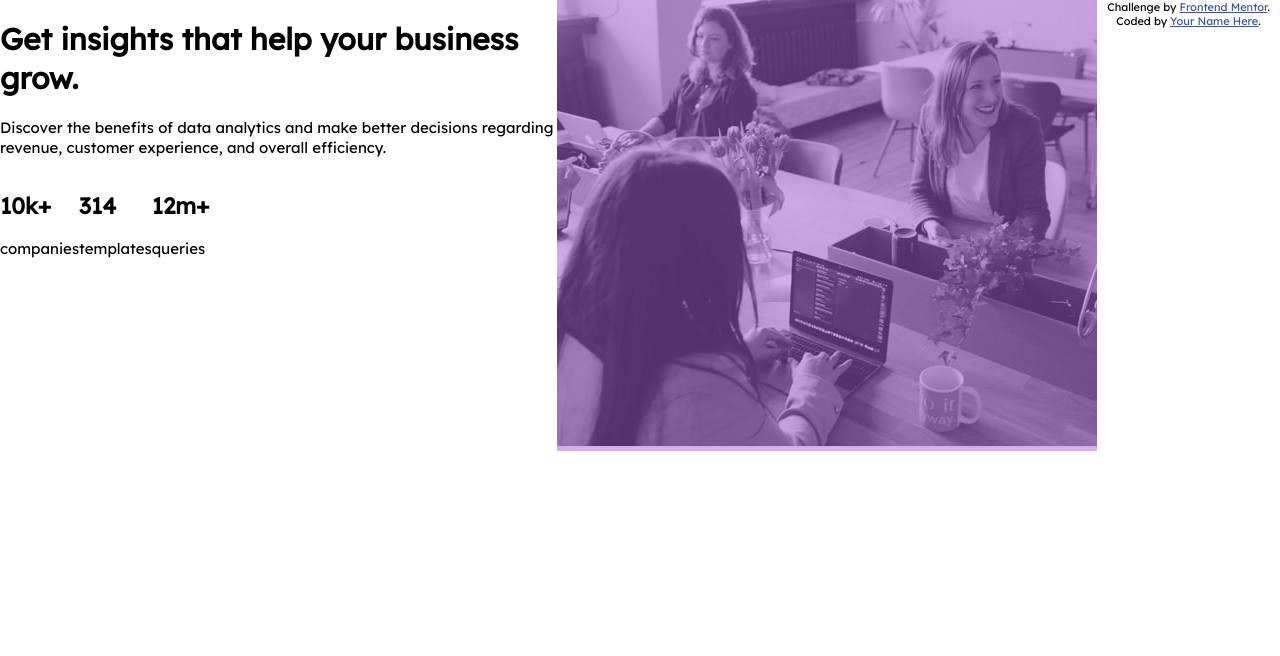
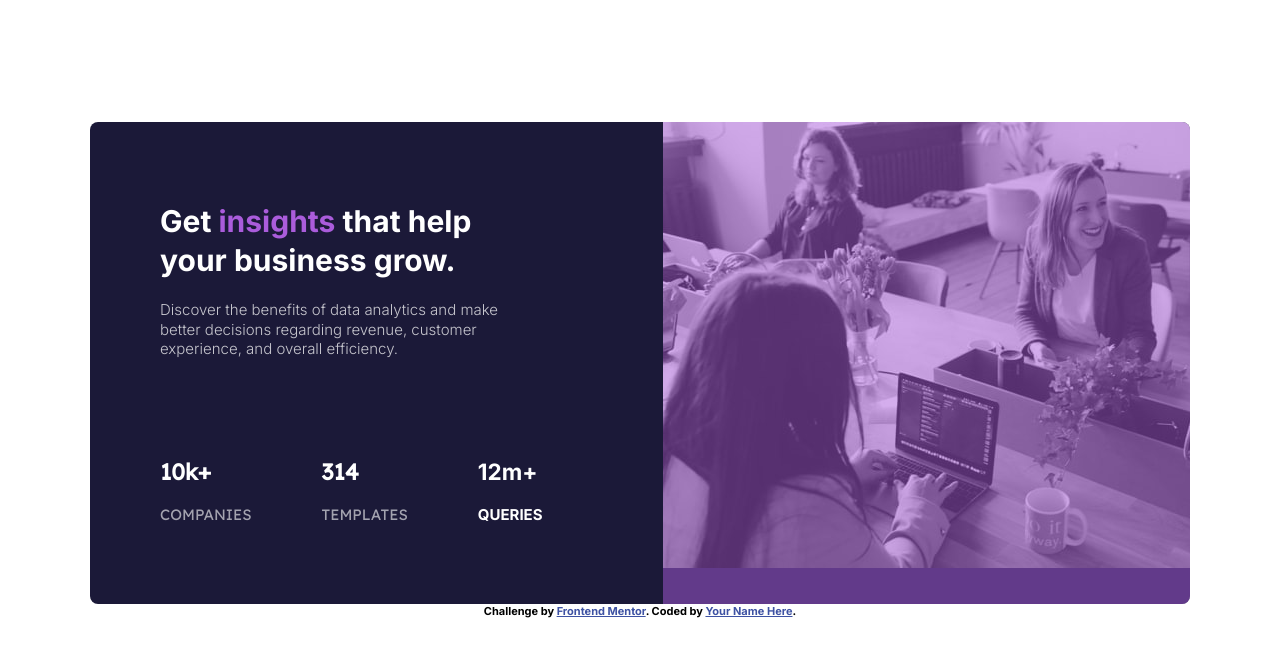
Before and after one commit to saleh-ioio/stats_preview_card, a plain HTML site: page index.html in a window 1280 px wide. Drawn offline with Linux system fonts and the light colour scheme.

Commit message:
added padding and margin and general styling but still not finished

```diff
--- a/index.html
+++ b/index.html
@@ -35,44 +35,47 @@
   <div class="Master">
     <div class="Master__text">
 
-      <div class="Master__headerText">
+      <div class="Master__title">
         <h1>
-          Get insights that help your business grow.
+          Get <var class="purple">insights</var> that help your business grow.
         </h1>
-        <p> Discover the benefits of data analytics and make better decisions regarding revenue, customer
+        <p class="Master__descri"> Discover the benefits of data analytics and make better decisions regarding revenue, customer
           experience, and overall efficiency.
         </p>
       </div>
 
       <div class="Master__container">
 
-        <div>
+        <div class="Master__stat">
           <h2>10k+</h2>
-          <p>companies</p>
+          <p>COMPANIES</p>
         </div>
 
-        <div>
+        <div class="Master__stat">
           <h2>314</h2>
-          <p>templates</p>
+          <p>TEMPLATES</p>
         </div>
 
-        <div>
+        <div class="Master__statLast">
           <h2>12m+</h2>
-          <p>queries</p>
+          <p>QUERIES</p>
         </div>
       </div>
 
+
+
     </div>
     <div class="cat">
-    <img  src="images/image-header-desktop.jpg" alt="work office image">
+      <img src="images/image-header-desktop.jpg" alt="work office image">
     </div>
+  </div>
 
-    <div class="attribution">
-      Challenge by <a href="https://www.frontendmentor.io?ref=challenge" target="_blank">Frontend Mentor</a>.
-      Coded by <a href="#">Your Name Here</a>.
-    </div>
+  <div class="attribution">
+    Challenge by <a href="https://www.frontendmentor.io?ref=challenge" target="_blank">Frontend Mentor</a>.
+    Coded by <a href="#">Your Name Here</a>.
+  </div>
 
-  </div>
+
 </body>
 
 </html>
--- a/scss/_globals.scss
+++ b/scss/_globals.scss
@@ -12,12 +12,16 @@ body{
     padding: 0;
     line-height: 1.3;
     font-family: 'Inter', sans-serif;
-    font-family: 'Lexend Deca', sans-serif;
+    font-weight: 700;
 }
+img{
 
+    object-fit: cover;
+}
 .cat{
 
     position: relative;
+    overflow: hidden;
 
 
     &::after{
@@ -34,11 +38,56 @@ body{
     }
 
 }
+h1{
+    width: 23rem;
+}
 
 .Master{
+    max-width: 68.75rem;
+    margin-left: auto;
+    margin-right: auto;
+    margin-top: 7.625rem;
+    border-radius: 0.5rem;
+    overflow: hidden;
     display: flex;
+    color: $white;
+    background-color: $darkDesaturatedBlue;
+
+    &__text{
+        padding-right: 7.5rem;
+        padding-left: 4.375rem;
+    }
+
+    &__title{
+        margin-top: 5rem;
+        margin-bottom: 5rem;
+    }
+
+    &__descri{
+        color: $tranparentWhiteMain;
+        width: 21.875rem;
+        font-weight: 400;
+    }
+
 
     &__container{
         display: flex;
+        margin-bottom: 4rem;
+    }
+
+    &__stat{
+        padding-right: 4.375rem;
+        font-family: 'Lexend Deca', sans-serif;
+        P{
+        font-weight: 400;
+        color: $tranparentWhiteheadings ;
+        }
+    }
+    &__statLast{
+        padding-right: 0;
     }
 }
+.purple{
+    font-style: normal;
+    color: $softViolet;
+}
--- /dev/null
+++ b/scss/_mixins.scss
@@ -0,0 +1,5 @@
+@mixin paddingHorizontal {
+    padding-left: 9.375rem;
+    padding-right: 9.375rem;
+
+}
--- a/scss/style.scss
+++ b/scss/style.scss
@@ -1,2 +1,3 @@
 @import "variables";
+@import "mixins";
 @import "globals";
```
Also changed, not shown: scss/style.css, 1 other file.
